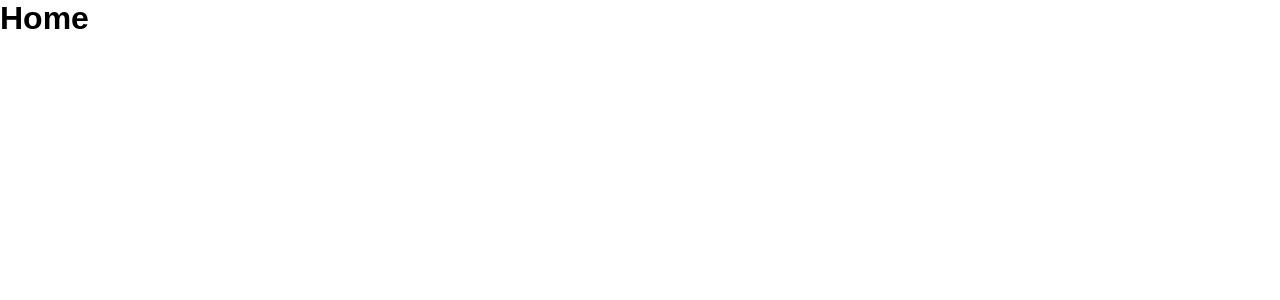
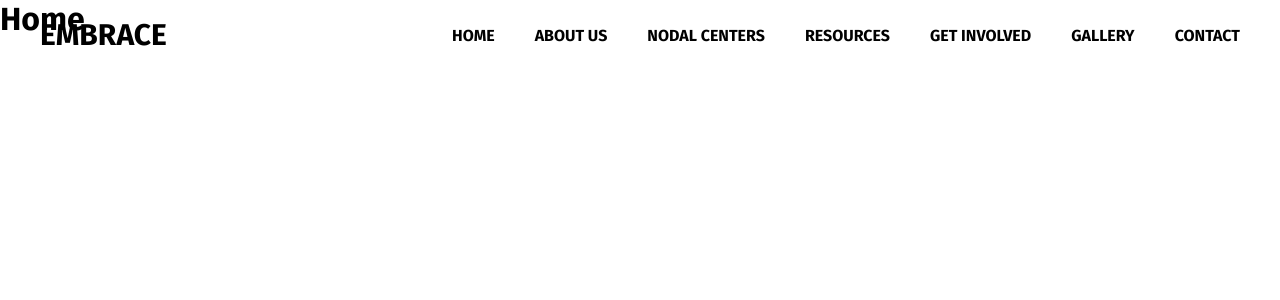
Before and after one commit to csd-robocon-nitk/embrace-website, a React (Vite) app: page / in a window 1280 px wide. Shown: the top 300 px of the page. Built offline with nearby package versions, Linux system fonts and the light colour scheme.

Commit message:
Added header

```diff
--- a/src/App.jsx
+++ b/src/App.jsx
@@ -1,6 +1,3 @@
-import { useState } from 'react'
-import reactLogo from './assets/react.svg'
-import viteLogo from '/vite.svg'
 import './App.css'
 
 import { BrowserRouter, Route, Routes } from 'react-router-dom'
@@ -8,9 +5,12 @@ import { BrowserRouter, Route, Routes } from 'react-router-dom'
 import Home from './pages/Home.jsx'
 import Page from './pages/Page.jsx'
 
+import Header from './components/header/header'
+
 function App() {
 	return (
 		<BrowserRouter>
+			<Header />
 			<Routes>
 				<Route path = "/" element={<Home />}/>
 				<Route path = "/page" element={<Page />}/>
--- a/src/components/header/header.css
+++ b/src/components/header/header.css
@@ -0,0 +1,37 @@
+header {
+    height: 70px;
+    width: 100%;
+    padding: 0px 10px;
+
+    position: fixed;
+    top: 0;
+    left: 0;
+}
+
+header .content {
+    display: flex;
+    justify-content: space-between;
+    align-items: center;
+
+    width: 100%;
+    height: 100%;
+    max-width: 1200px;;
+    margin: 0px auto;
+}
+
+header h1 {
+    font-size: 30px;
+}
+
+header nav ul {
+    list-style-type: none;
+    display: flex;
+    gap: 40px;
+}
+
+header nav ul li a {
+    color: inherit;
+    text-decoration: none;
+    font-size: 16px;
+    font-weight: bold;
+}
--- a/src/components/header/header.jsx
+++ b/src/components/header/header.jsx
@@ -2,8 +2,21 @@ import './header.css'
 
 export default function Header () {
     return (
-        header {
-
-        }
+        <header>
+            <div className="content">
+                <h1>EMBRACE</h1>
+                <nav>
+                    <ul>
+                        <li><a href="/">HOME</a></li>
+                        <li><a href="/about">ABOUT US</a></li>
+                        <li><a href="/centers">NODAL CENTERS</a></li>
+                        <li><a href="/resources">RESOURCES</a></li>
+                        <li><a href="/involve">GET INVOLVED</a></li>
+                        <li><a href="/gallery">GALLERY</a></li>
+                        <li><a href="/contact">CONTACT</a></li>
+                    </ul>
+                </nav>
+            </div>
+        </header>
     )
 }
--- a/src/index.css
+++ b/src/index.css
@@ -1,5 +1,7 @@
+@import url('https://fonts.googleapis.com/css2?family=Fira+Sans:wght@400;600;700&display=swap');
+
 body {
-	font-family: sans-serif;
+	font-family: 'Fira Sans', sans-serif;
 }
 
 * {
```
